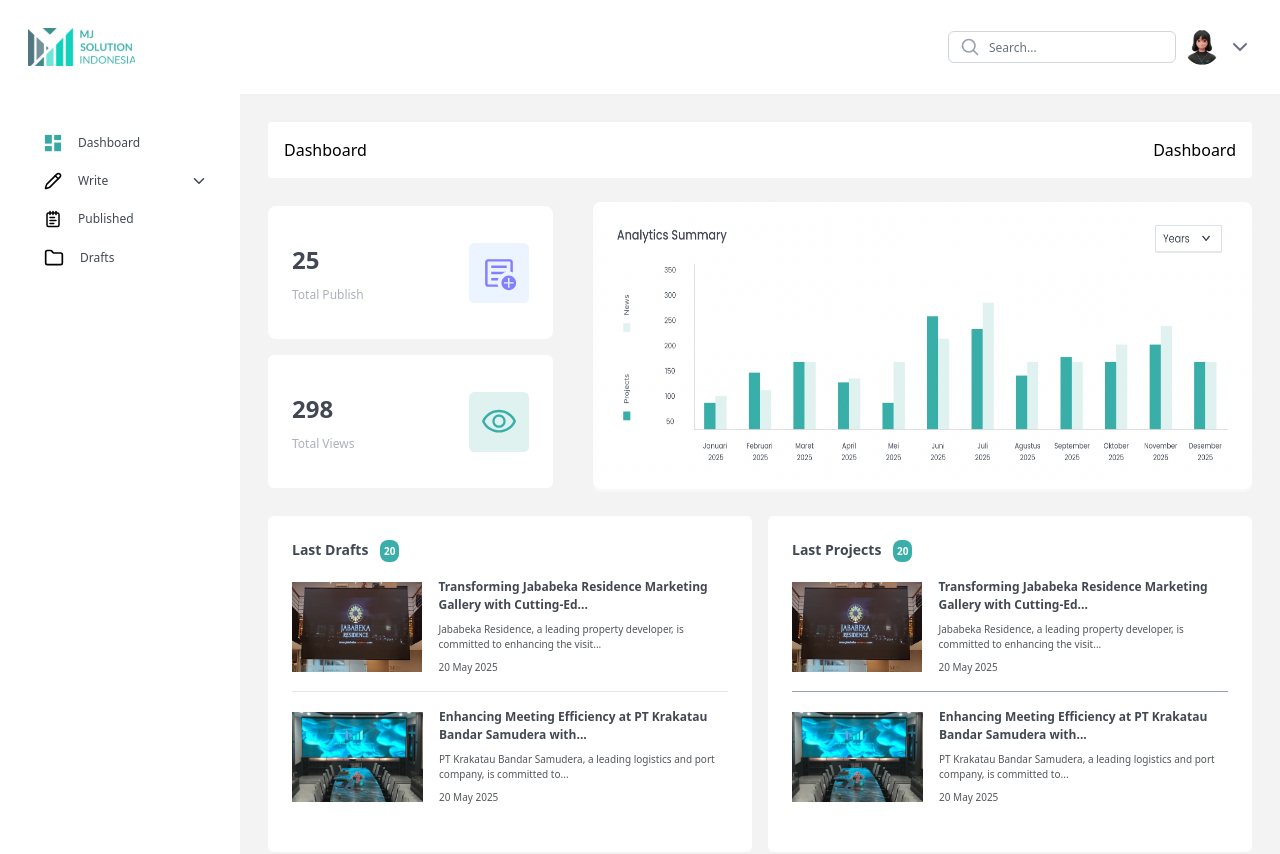
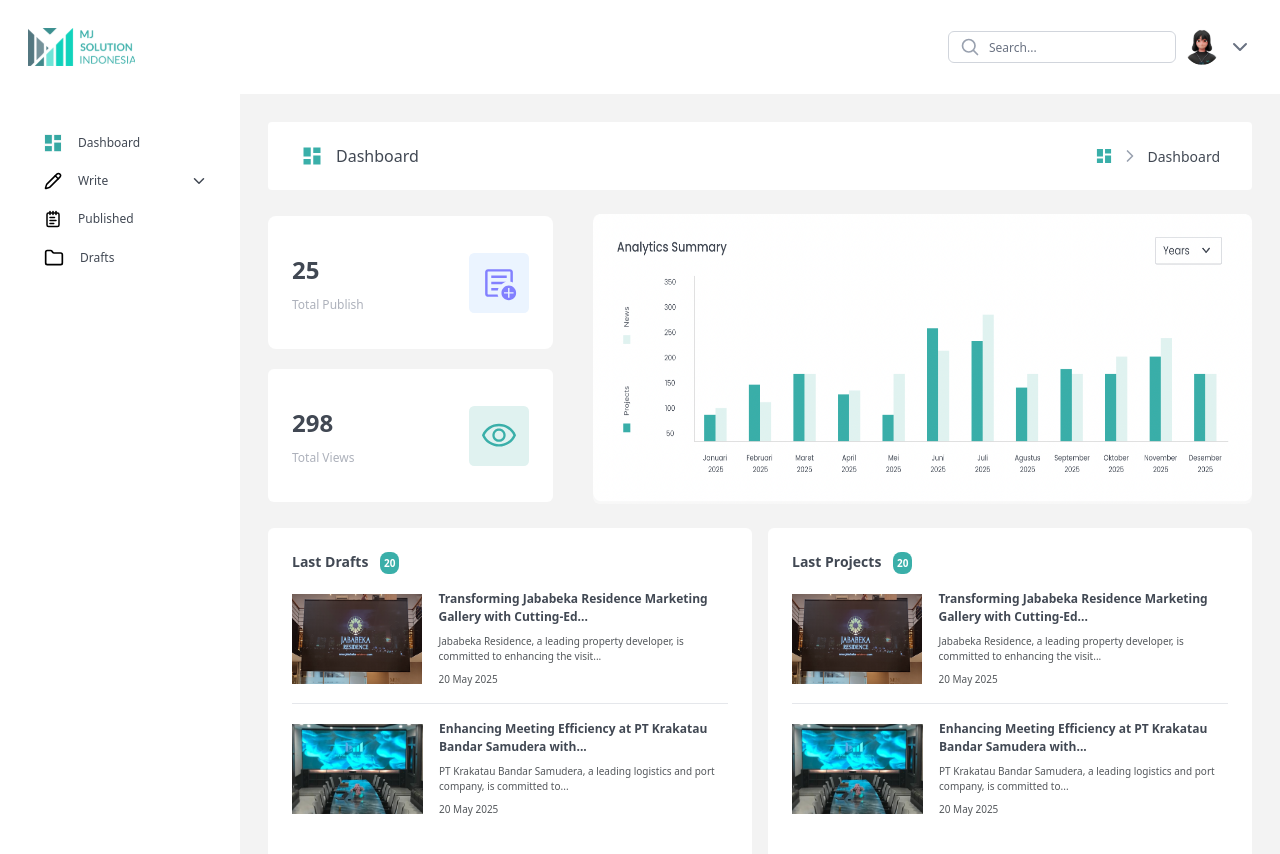
Before and after one commit to AndreaSuryatanaya/MJ-apps, a Next.js app: page /dashboard in a window 1280 px wide. Shown: the top 854 px of the page. Built offline with nearby package versions, Linux system fonts and the light colour scheme.

Commit message:
ui:dashboard fix

```diff
--- a/src/app/dashboard/page.tsx
+++ b/src/app/dashboard/page.tsx
@@ -223,12 +223,73 @@ export default function page() {
                     </div>
                 </nav>
                 <main className="p-7 w-full flex flex-col">
-                    <div className="flex justify-between items-center bg-white p-4 rounded-sm mb-6">
-                        <div>Dashboard</div>
-                        <div>Dashboard</div>
+                    <div className="flex justify-between items-center bg-white p-4 rounded-sm mb-6 px-8 h-[68px]">
+                        <div className="flex items-center gap-3">
+                            <div>
+                                <svg
+                                    width="24"
+                                    height="24"
+                                    viewBox="0 0 24 24"
+                                    fill="none"
+                                    xmlns="http://www.w3.org/2000/svg"
+                                >
+                                    <mask
+                                        id="mask0_2_429"
+                                        style={{ maskType: "alpha" }}
+                                        maskUnits="userSpaceOnUse"
+                                        x="0"
+                                        y="0"
+                                        width="24"
+                                        height="24"
+                                    >
+                                        <rect width="24" height="24" fill="#D9D9D9" />
+                                    </mask>
+                                    <g mask="url(#mask0_2_429)">
+                                        <path
+                                            d="M13.25 9V3.5H20.5V9H13.25ZM3.5 12.5V3.5H10.75V12.5H3.5ZM13.25 20.5V11.5H20.5V20.5H13.25ZM3.5 20.5V15H10.75V20.5H3.5Z"
+                                            fill="#3AAFA9"
+                                        />
+                                    </g>
+                                </svg>
+                            </div>
+                            <div className="text-accent text-[16px]">Dashboard</div>
+                        </div>
+                        <div className="flex items-center gap-2">
+                            <div>
+                                <svg
+                                    width="16"
+                                    height="16"
+                                    viewBox="0 0 16 16"
+                                    fill="none"
+                                    xmlns="http://www.w3.org/2000/svg"
+                                >
+                                    <path
+                                        d="M9.04163 5.49996V0.916626H15.0833V5.49996H9.04163ZM0.916626 8.41663V0.916626H6.95829V8.41663H0.916626ZM9.04163 15.0833V7.58329H15.0833V15.0833H9.04163ZM0.916626 15.0833V10.5H6.95829V15.0833H0.916626Z"
+                                        fill="#3AAFA9"
+                                    />
+                                </svg>
+                            </div>
+                            <div>
+                                <svg
+                                    xmlns="http://www.w3.org/2000/svg"
+                                    width="24"
+                                    height="24"
+                                    viewBox="0 0 24 24"
+                                    fill="none"
+                                    stroke="currentColor"
+                                    strokeWidth="2"
+                                    strokeLinecap="round"
+                                    strokeLinejoin="round"
+                                    className="lucide lucide-chevron-right-icon lucide-chevron-right w-[20px] text-gray-400"
+                                >
+                                    <path d="m9 18 6-6-6-6" />
+                                </svg>
+                            </div>
+                            <div className="text-accent text-[14px]">Dashboard</div>
+                        </div>
                     </div>
                     <div id="statistics" className="flex gap-10 items-center bg-transparent rounded-md mb-6">
-                        <div className="flex flex-col gap-4 w-full">
+                        <div className="flex flex-col gap-5 w-full">
                             <div className="flex justify-between items-center bg-white p-6 w-[285px] h-[133px] rounded-lg">
                                 <div className="flex flex-col gap-2">
                                     <div className="text-[24px] font-semibold text-[#414853]">25</div>
@@ -407,7 +468,7 @@ export default function page() {
                                     </div>
                                 </div>
                             </div>
-                            <hr className="mt-4 text-gray-400" />
+                            <hr className="mt-4 text-gray-200" />
 
                             <div className="flex items-center gap-4 mt-4">
                                 <div>
```
